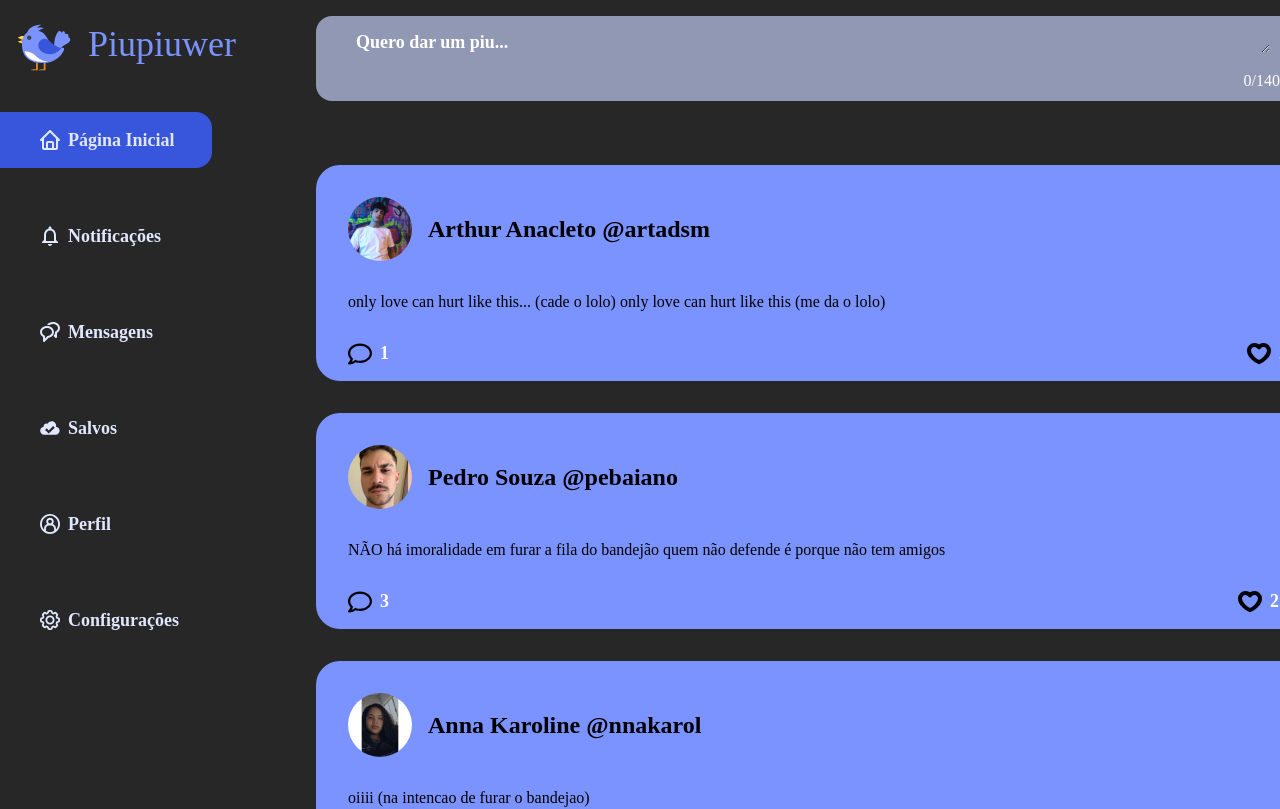
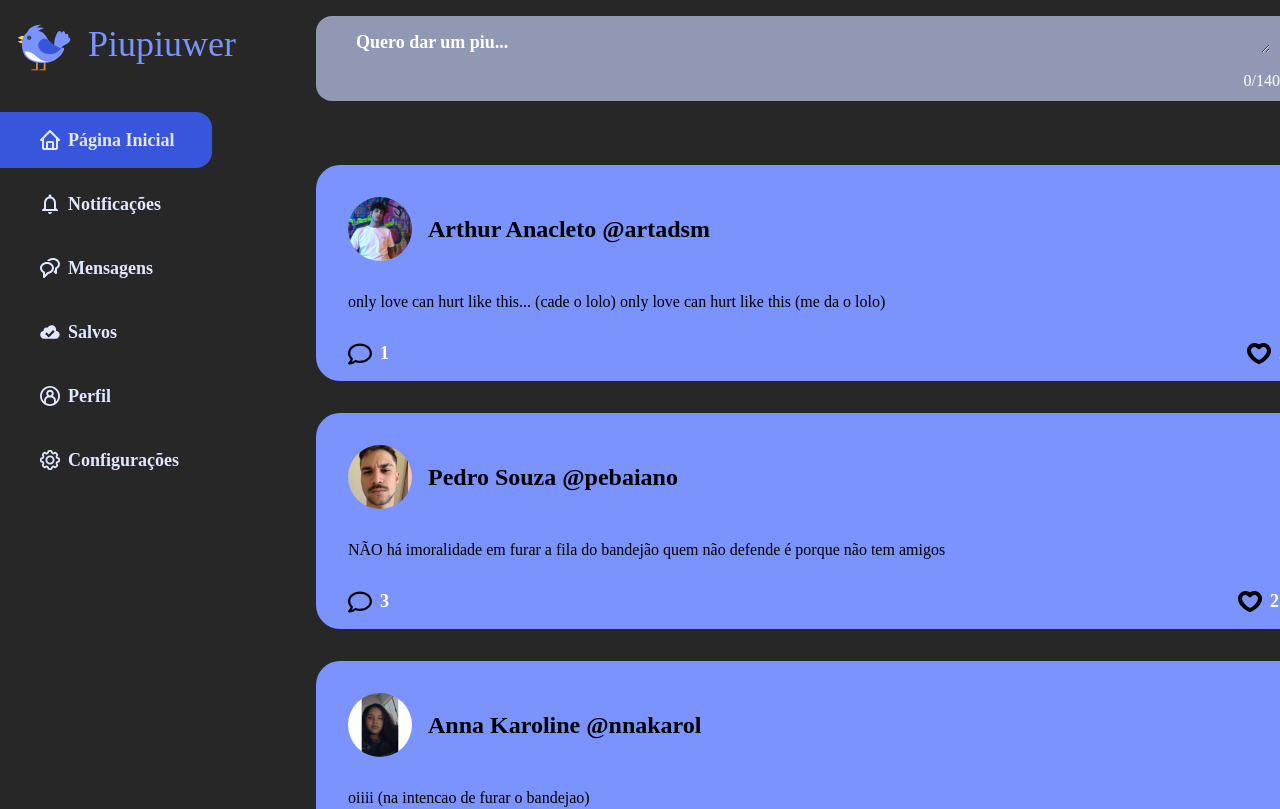
Before and after one commit to uuuuuuuuu0/treinamento-polijr, a Next.js app: page / in a window 1280 px wide. Shown: the top 809 px of the page. Built offline with nearby package versions, Linux system fonts and the light colour scheme.

Commit message:
Adjusting sidebar spacing

```diff
--- a/src/template/Home/styles.ts
+++ b/src/template/Home/styles.ts
@@ -20,7 +20,7 @@ export const NavContainer = styled.div`
     display: flex;
     flex-direction: column;
     justify-content: space-between;
-    gap: 40px;
+    gap: 8px;
 `;
 
 export const SideBarConteiner = styled.div`
```
